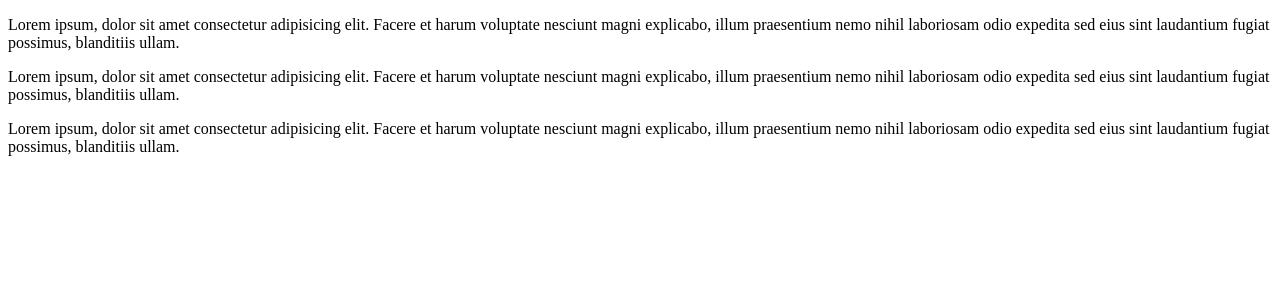
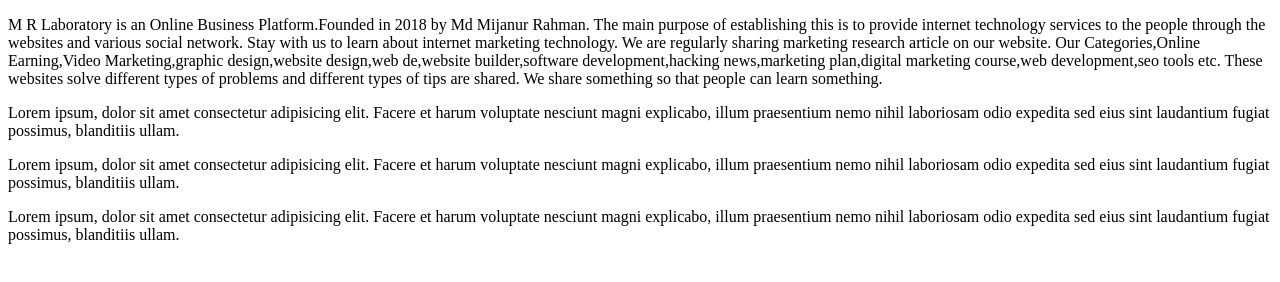
Before and after one commit to mrlaboratory/translator, a plain HTML site: page index.html in a window 1280 px wide. Drawn offline with Linux system fonts and the light colour scheme; a script that the page names is missing.

Commit message:
Update index.html

```diff
--- a/index.html
+++ b/index.html
@@ -15,7 +15,7 @@
     </style>
 </head>
 <body>
-
+    <p>M R Laboratory is an Online Business Platform.Founded in 2018 by Md Mijanur Rahman. The main purpose of establishing this is to provide internet technology services to the people through the websites and various social network. Stay with us to learn about internet marketing technology. We are regularly sharing marketing research article on our website. Our Categories,Online Earning,Video Marketing,graphic design,website design,web de,website builder,software development,hacking news,marketing plan,digital marketing course,web development,seo tools etc. These websites solve different types of problems and different types of tips are shared. We share something so that people can learn something.</p>
     <div id='google_translate_element' style='color: #ee0033;'></div>
 
     <div>
```
